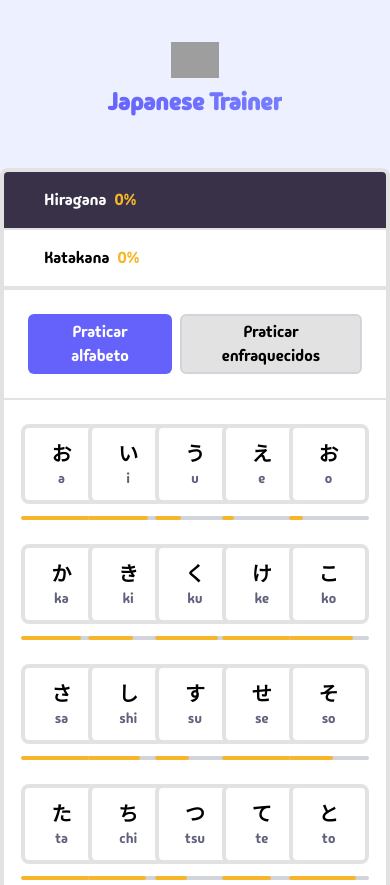
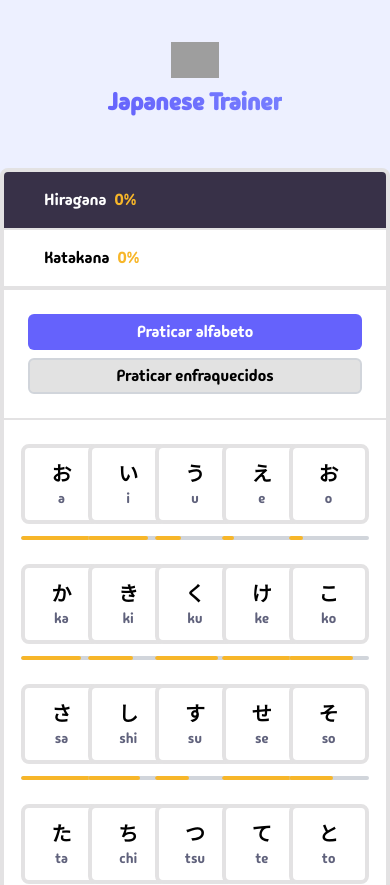
Before and after one commit to jeffreyalvr/react-japanese-trainer, a React (Vite) app: page / in a window 390 px wide. Shown: the top 885 px of the page. Built offline with nearby package versions, Linux system fonts and the light colour scheme; grey boxes are pictures that could not be loaded.

Commit message:
Altera responsividade do TabOptionsMenu

```diff
--- a/src/components/Alphabets/TabOptionsMenu/index.tsx
+++ b/src/components/Alphabets/TabOptionsMenu/index.tsx
@@ -2,7 +2,7 @@ import Button from "../../Button";
 
 const TabOptionsMenu = () => {
   return (
-    <div className="flex flex-row justify-center gap-2 w-full p-6 border-b-2 border-[var(--border-box-light)] dark:border-[var(--border-box-dark)]">
+    <div className="flex flex-col justify-center gap-2 w-full p-6 border-b-2 border-[var(--border-box-light)] dark:border-[var(--border-box-dark)] xs:flex-row">
       <Button
         text="Praticar alfabeto"
         variant="primary"
```
